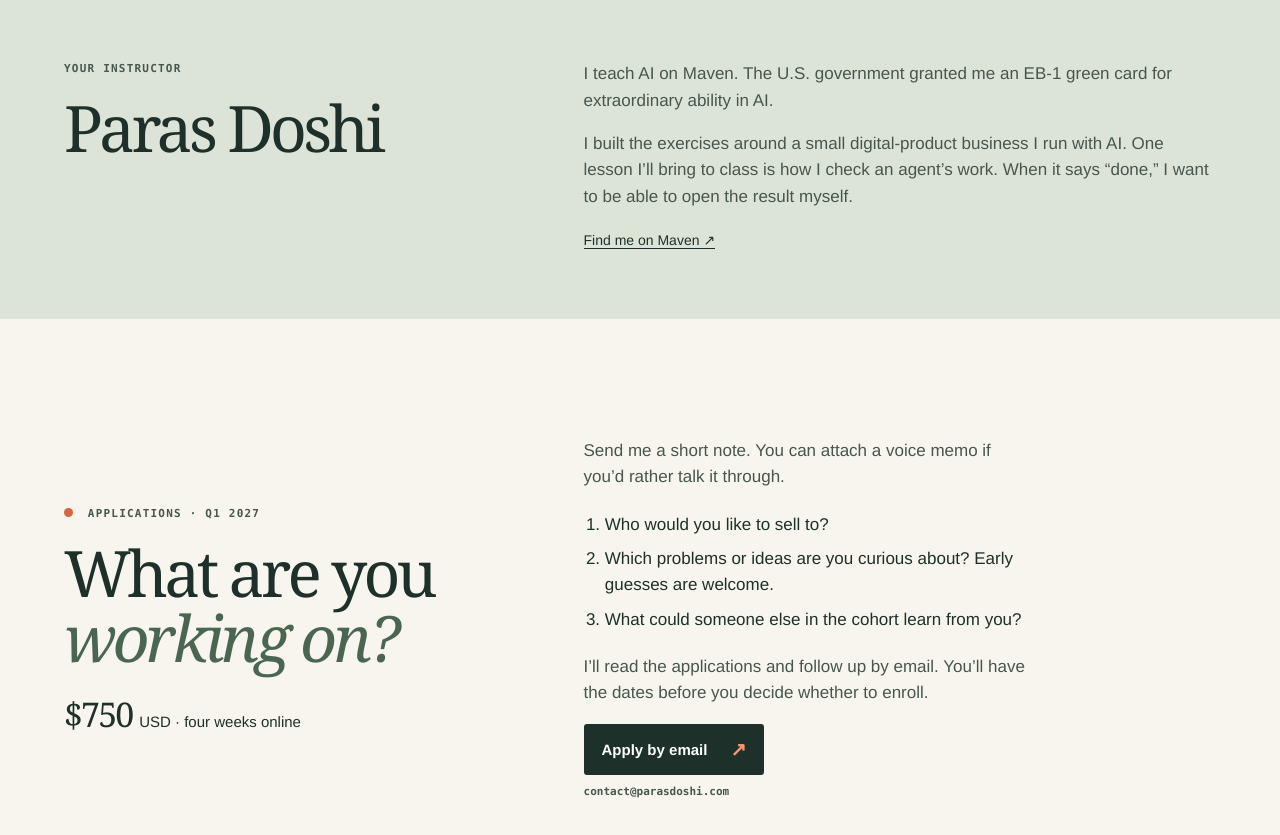
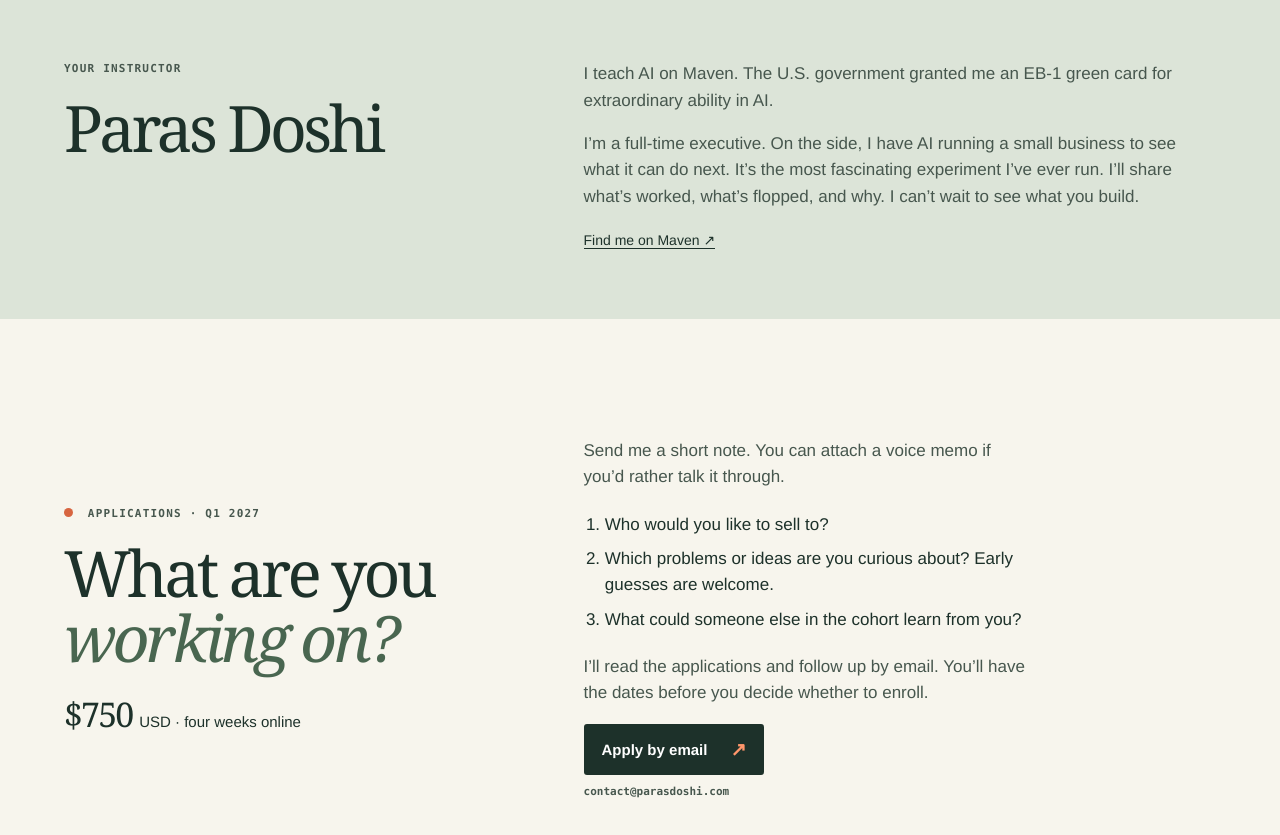
Before and after one commit to parasdoshicom/self-driving-business, a plain HTML site: page index.html in a window 1280 px wide. Shown: the part 2220-3055 px from the top of the page. Drawn offline with Linux system fonts and the light colour scheme.

Commit message:
Update instructor note on the AI business experiment

```diff
--- a/index.html
+++ b/index.html
@@ -22,6 +22,6 @@
 <article><img class="plate" loading="lazy" src="./product.webp" alt="One person passes a paper prototype across a workbench to another."><div><p class="label">Week 02</p><h3>Hand someone the link.</h3><p>Give your most promising idea a price and a way to buy. We’ll compare hosted builders, static sites, and apps with a database, then put a small digital product online. Hand the link to a cohort mate and watch them try it. Can they tell what they’re buying? Can they check out?</p></div></article>
 <article><img class="plate" loading="lazy" src="./distribution.webp" alt="A radio mast sends a signal across the hills."><div><p class="label">Week 03</p><h3>Where would your first customer look?</h3><p>Find a place where people already talk about the problem. That might be Reddit, X, LinkedIn, YouTube, Instagram, or TikTok. Make an offer there and ask for the sale. Build a weekly routine for drafting and reviewing posts, then follow the clicks through to checkout. If people look but nobody buys, take that back to the group.</p></div></article>
 <article><img class="plate" loading="lazy" src="./operations.webp" alt="One orange envelope waits on a sorting desk beside ordinary mail."><div><p class="label">Week 04</p><h3>Who answers the inbox?</h3><p>Give your agent two support emails. One customer lost their download link. Another wants a refund for a reason you’ve never seen. Decide what the agent can handle and when it should come get you. Write down the rule and give a cohort mate a fresh case to test it. We’ll close by comparing what sold, what people passed on, and what each of us would try next.</p></div></article>
-</div></section><section class="teacher" id="instructor"><div class="wrap teacher-grid"><div><p class="label">Your instructor</p><h2>Paras Doshi</h2></div><div><p>I teach AI on Maven. The U.S. government granted me an EB-1 green card for extraordinary ability in AI.</p><p>I built the exercises around a small digital-product business I run with AI. One lesson I’ll bring to class is how I check an agent’s work. When it says “done,” I want to be able to open the result myself.</p><a class="under" href="https://maven.com/paras-doshi/future-proof-your-data-career-master-agentic-analytics">Find me on Maven <span aria-hidden="true">↗</span></a></div></div></section>
+</div></section><section class="teacher" id="instructor"><div class="wrap teacher-grid"><div><p class="label">Your instructor</p><h2>Paras Doshi</h2></div><div><p>I teach AI on Maven. The U.S. government granted me an EB-1 green card for extraordinary ability in AI.</p><p>I’m a full-time executive. On the side, I have AI running a small business to see what it can do next. It’s the most fascinating experiment I’ve ever run. I’ll share what’s worked, what’s flopped, and why. I can’t wait to see what you build.</p><a class="under" href="https://maven.com/paras-doshi/future-proof-your-data-career-master-agentic-analytics">Find me on Maven <span aria-hidden="true">↗</span></a></div></div></section>
 <section class="wrap enroll" id="cohort"><div><p class="label"><span class="dot"></span> Applications · Q1 2027</p><h2>What are you<br><em>working on?</em></h2><p class="price">$750 <small>USD · four weeks online</small></p></div><div><p>Send me a short note. You can attach a voice memo if you’d rather talk it through.</p><ol><li>Who would you like to sell to?</li><li>Which problems or ideas are you curious about? Early guesses are welcome.</li><li>What could someone else in the cohort learn from you?</li></ol><p>I’ll read the applications and follow up by email. You’ll have the dates before you decide whether to enroll.</p><a class="button" href="mailto:contact@parasdoshi.com?subject=Application%20%E2%80%94%20Self-driving%20business%20cohort&amp;body=Who%20would%20you%20like%20to%20sell%20to%3F%0A%0AWhich%20problems%20or%20ideas%20are%20you%20curious%20about%3F%20Early%20guesses%20are%20welcome.%0A%0AWhat%20could%20someone%20else%20in%20the%20cohort%20learn%20from%20you%3F%0A%0A">Apply by email <span aria-hidden="true">↗</span></a><p class="address">contact@parasdoshi.com</p></div></section>
 </main><footer class="wrap"><span>Paras Doshi</span><a href="#main">Back to top <span aria-hidden="true">↑</span></a></footer></body></html>
```
